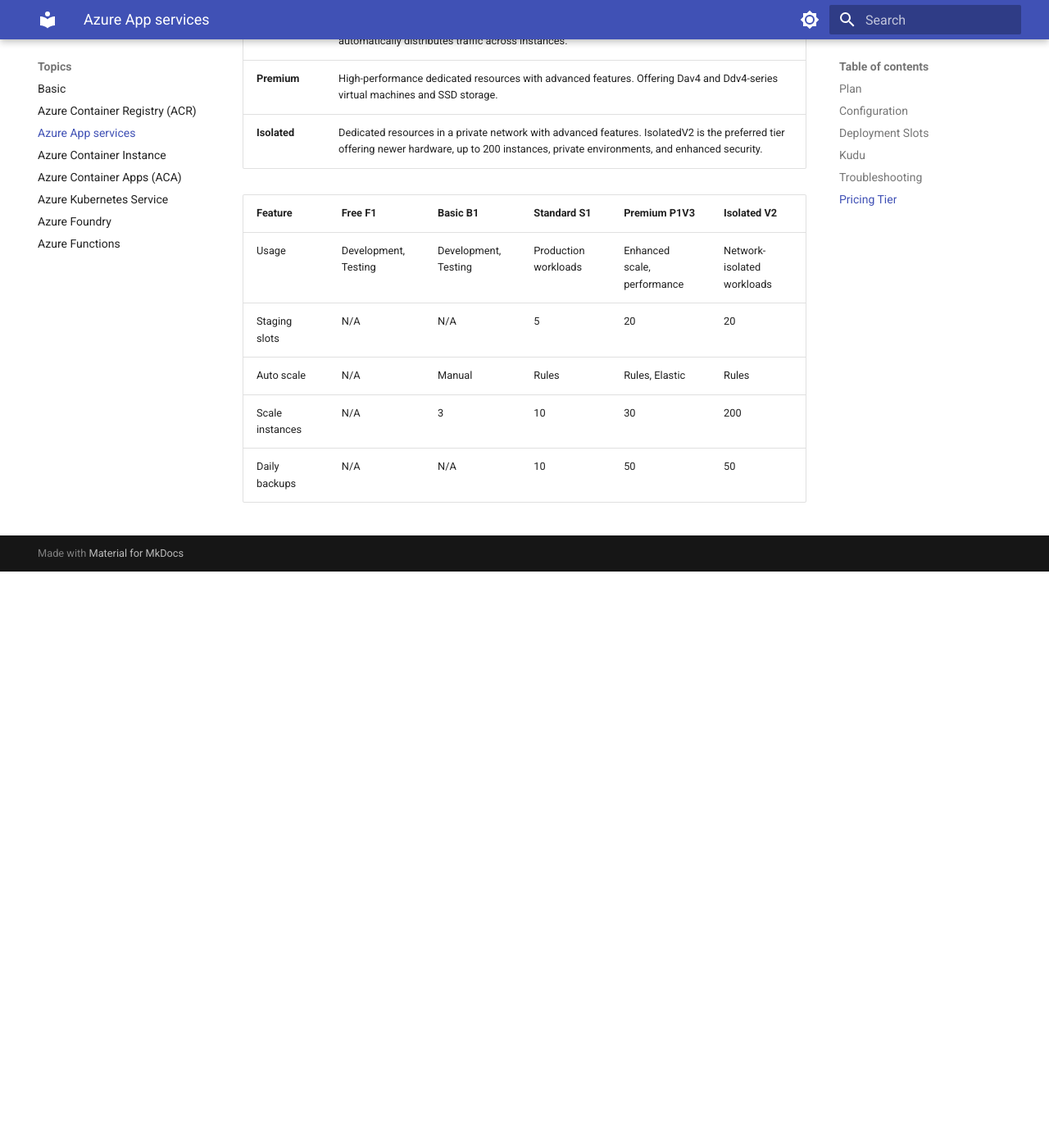
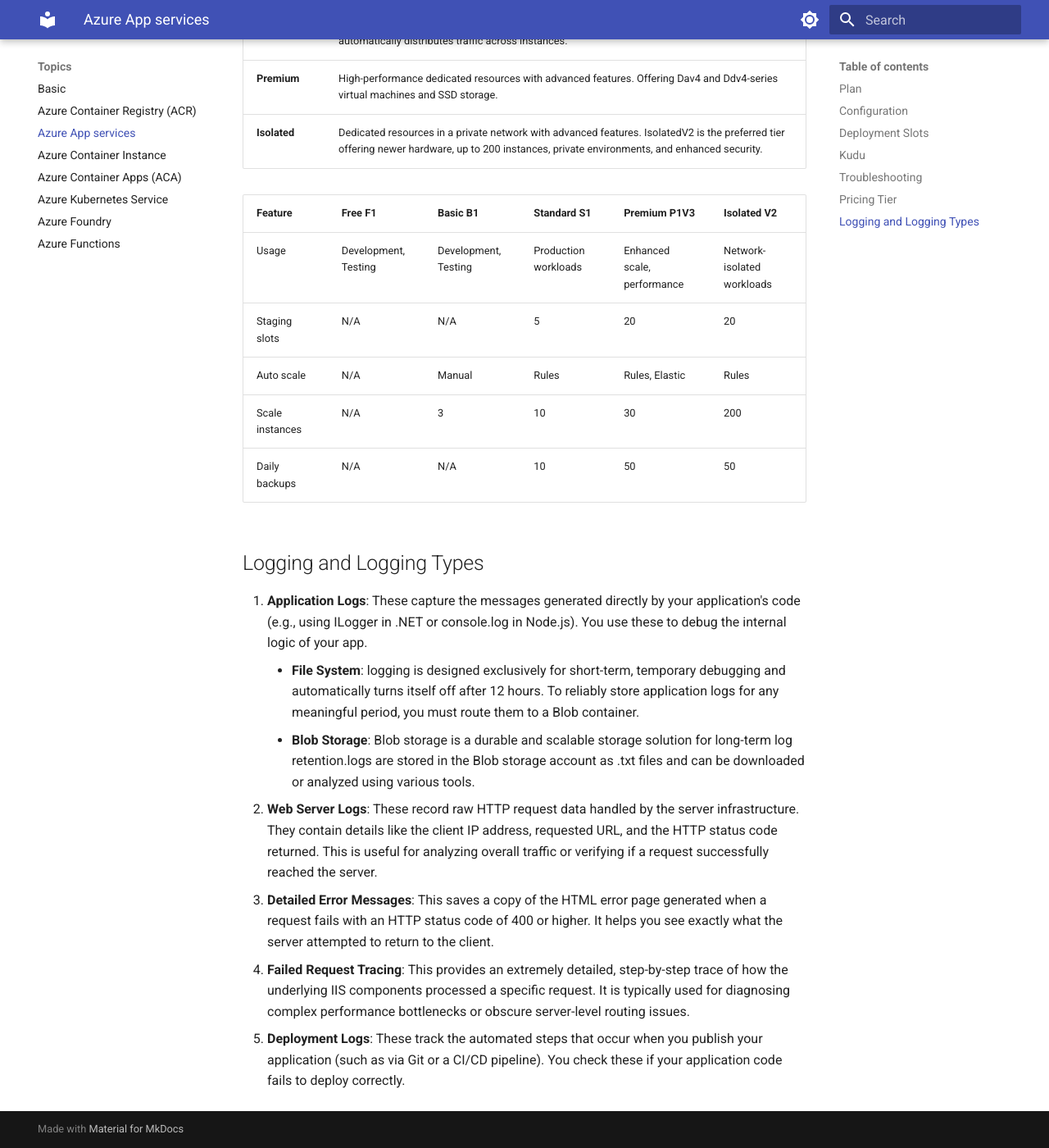
Before and after one commit to yoonghan/AI-Cloud-Developer, an MkDocs documentation site: the page built from docs/AzureAppServices.md, in a window 1280 px wide and 1400 px high, scrolled down 3682 px. Shown: the whole window at 82% size. Built offline with MkDocs 1.6.1 and Material for MkDocs 9.7.7, drawn with Linux system fonts in a browser that asks for light colours; before the commit the page ends 4379 px from its top, so only the background shows below that.

Commit message:
Update logging

```diff
--- a/docs/AzureAppServices.md
+++ b/docs/AzureAppServices.md
@@ -101,3 +101,12 @@
 | Auto scale | N/A | Manual | Rules | Rules, Elastic | Rules |
 | Scale instances | N/A | 3 | 10 | 30 | 200 |
 | Daily backups | N/A | N/A | 10 | 50 | 50 |
+
+## Logging and Logging Types
+1. **Application Logs**: These capture the messages generated directly by your application's code (e.g., using ILogger in .NET or console.log in Node.js). You use these to debug the internal logic of your app.
+    - **File System**: logging is designed exclusively for short-term, temporary debugging and automatically turns itself off after 12 hours. To reliably store application logs for any meaningful period, you must route them to a Blob container.
+    - **Blob Storage**: Blob storage is a durable and scalable storage solution for long-term log retention.logs are stored in the Blob storage account as .txt files and can be downloaded or analyzed using various tools.
+2. **Web Server Logs**: These record raw HTTP request data handled by the server infrastructure. They contain details like the client IP address, requested URL, and the HTTP status code returned. This is useful for analyzing overall traffic or verifying if a request successfully reached the server.
+3. **Detailed Error Messages**: This saves a copy of the HTML error page generated when a request fails with an HTTP status code of 400 or higher. It helps you see exactly what the server attempted to return to the client.
+4. **Failed Request Tracing**: This provides an extremely detailed, step-by-step trace of how the underlying IIS components processed a specific request. It is typically used for diagnosing complex performance bottlenecks or obscure server-level routing issues.
+5. **Deployment Logs**: These track the automated steps that occur when you publish your application (such as via Git or a CI/CD pipeline). You check these if your application code fails to deploy correctly.
```
